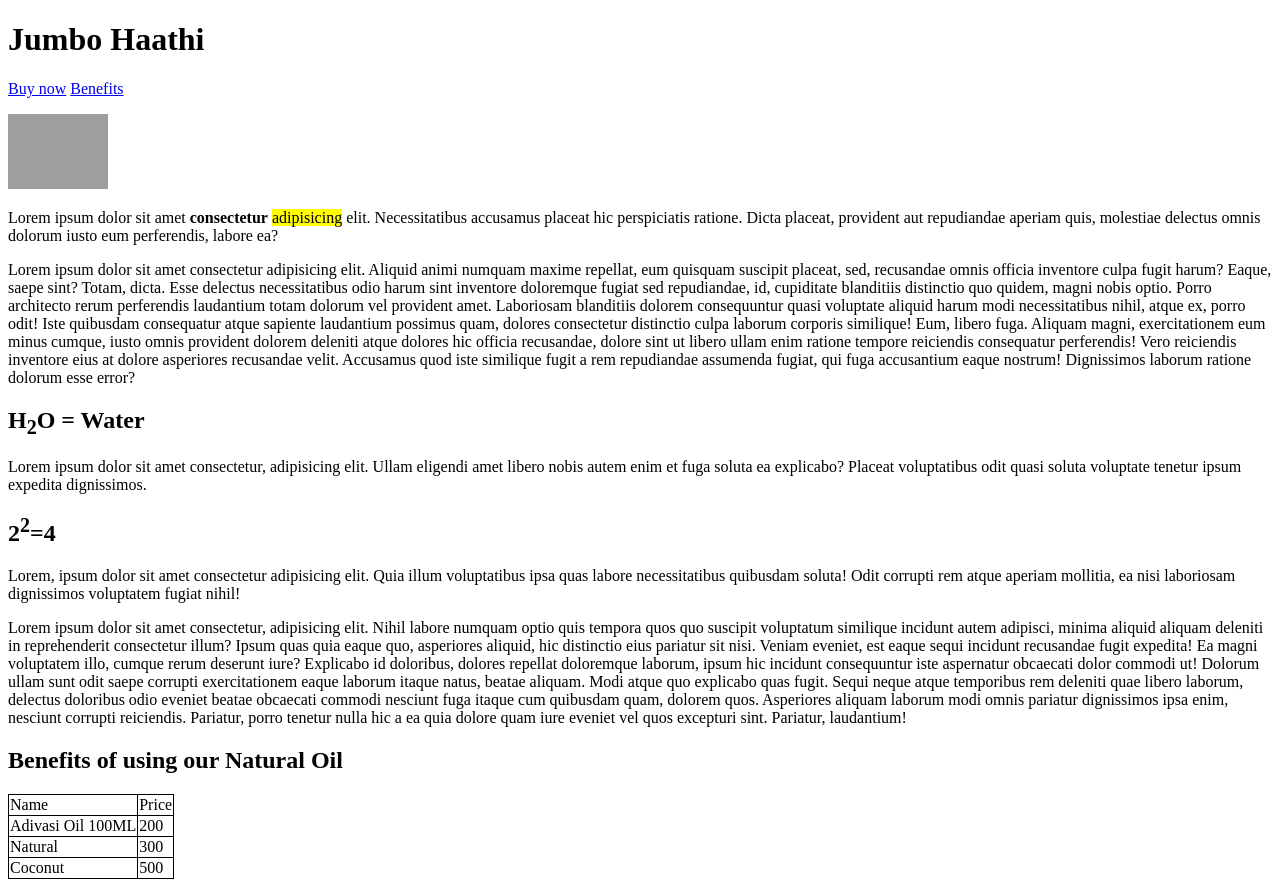
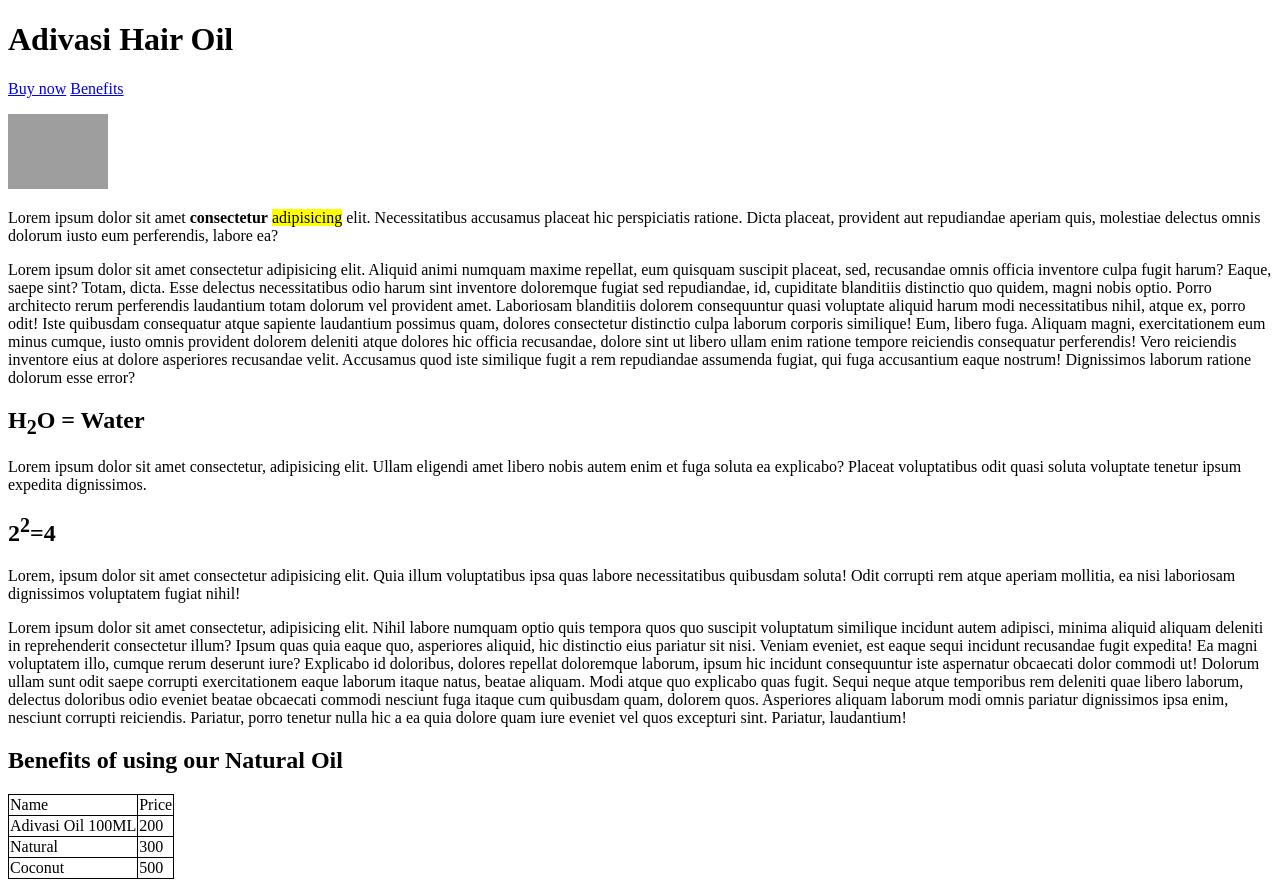
Before and after one commit to gliese-sketch/cloud, a plain HTML site: page index.html in a window 1280 px wide. Drawn offline with Linux system fonts and the light colour scheme; grey boxes are pictures that could not be loaded.

Commit message:
change name in heading

```diff
--- a/index.html
+++ b/index.html
@@ -12,7 +12,7 @@
     </style>
 </head>
 <body>
-    <h1>Jumbo Haathi</h1>
+    <h1>Adivasi Hair Oil</h1>
     <p>
         <a href="https://flipkart.com" target="_blank">Buy now</a>
         <a href="#benefits-table">Benefits</a>
```
